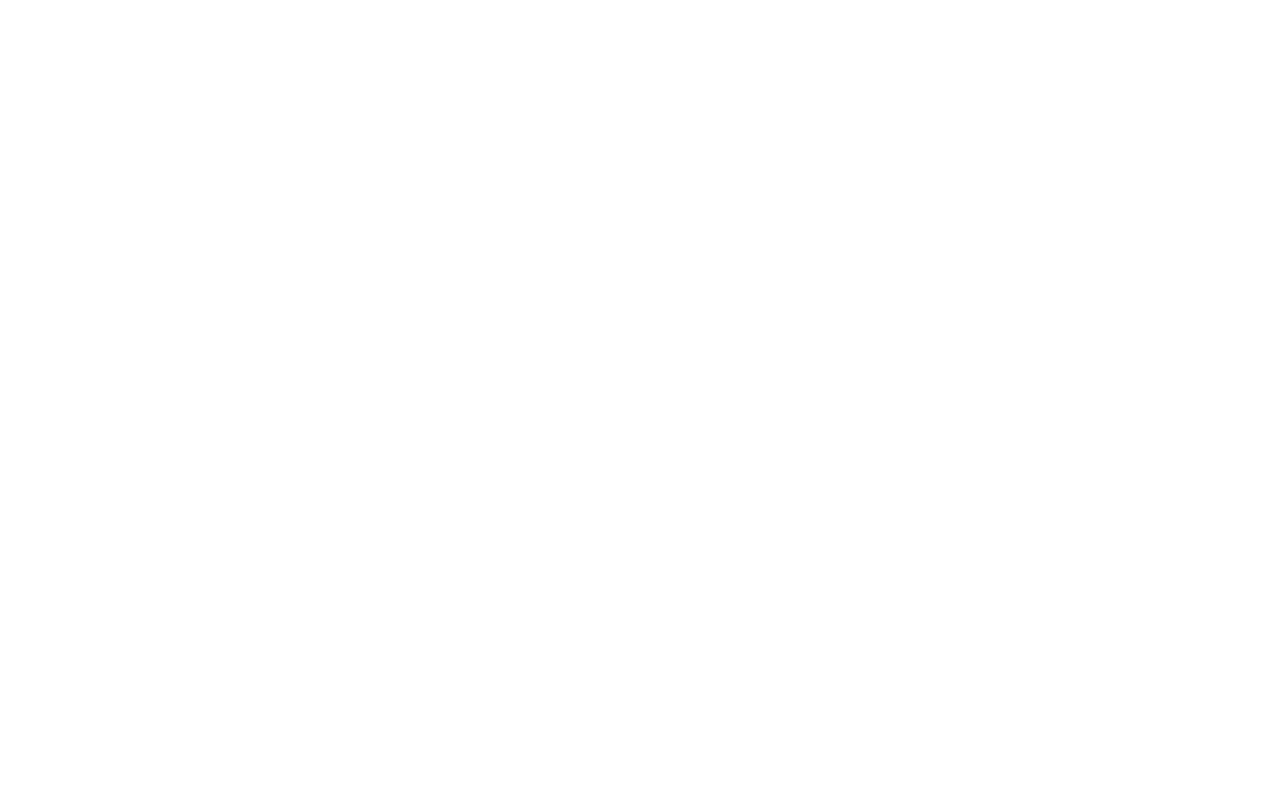
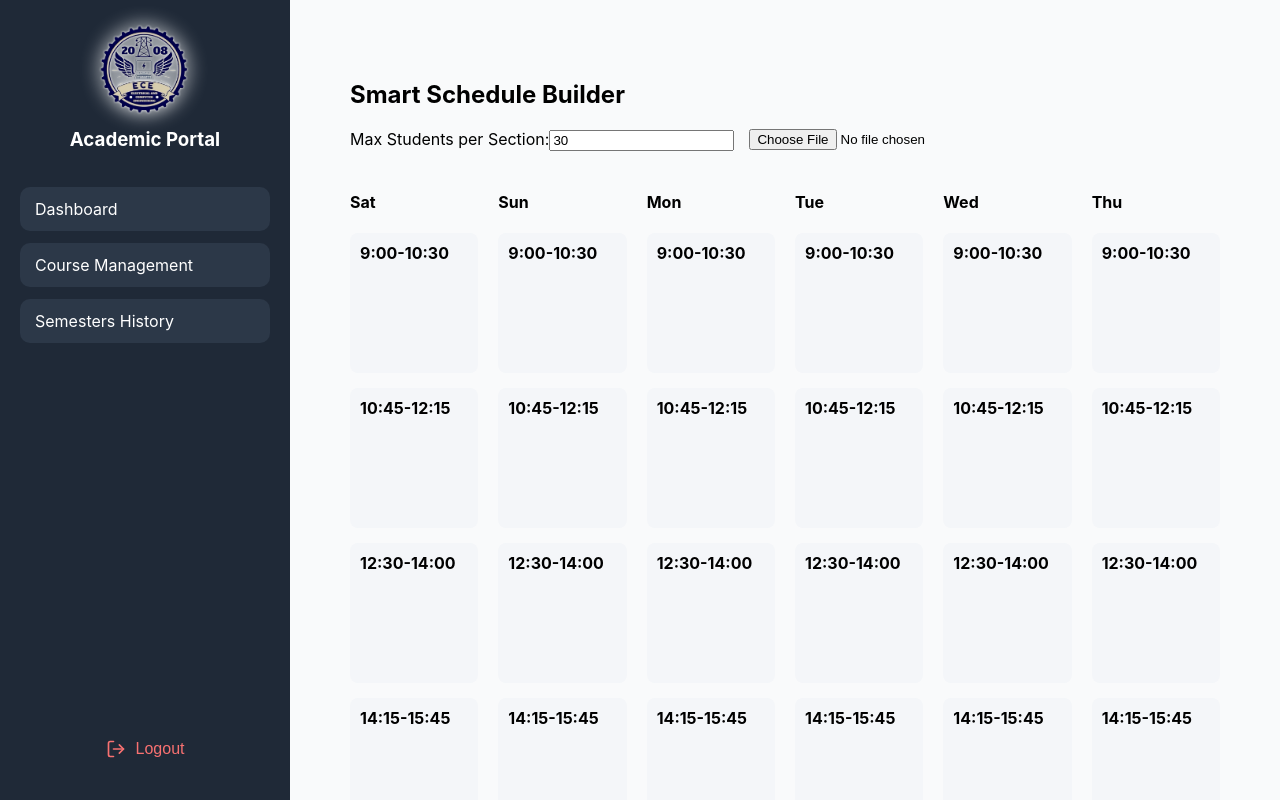
Before and after one commit to reem1002/academic-portal, a React (Create React App) app: page /s in a window 1280 px wide. Before the commit this address had no page. Built offline with nearby package versions, Linux system fonts and the light colour scheme; sample sign-in values are in the browser's storage.

Commit message:
schedule builder

```diff
--- a/package.json
+++ b/package.json
@@ -3,13 +3,18 @@
   "version": "0.1.0",
   "private": true,
   "dependencies": {
+    "@dnd-kit/core": "^6.3.1",
+    "@hello-pangea/dnd": "^18.0.1",
     "@testing-library/dom": "^10.4.1",
     "@testing-library/jest-dom": "^6.9.1",
     "@testing-library/react": "^16.3.2",
     "@testing-library/user-event": "^13.5.0",
     "file-saver": "^2.0.5",
+    "papaparse": "^5.5.3",
     "react": "^19.2.4",
+    "react-beautiful-dnd": "^13.1.1",
     "react-dom": "^19.2.4",
+    "react-dropzone": "^15.0.0",
     "react-icons": "^5.5.0",
     "react-router-dom": "^6.14.2",
     "react-scripts": "5.0.1",
--- a/src/App.js
+++ b/src/App.js
@@ -7,6 +7,7 @@
 import LoginPage from "./pages/LoginPage";
 import CourseDetailsPage from "./pages/CourseDetailsPage";
 import SemesterHistoryPage from "./pages/SemesterHistoryPage";
+import SchedulePage from "./pages/SchedulePage";
 
 
 function App() {
@@ -22,6 +23,8 @@
           <Route path="/course/:code" element={<CourseDetailsPage />} />
           <Route path="/semester-history" element={<SemesterHistoryPage />} />
 
+          <Route path="/s" element={<SchedulePage />} />
+
         </Route>
       </Routes>
     </BrowserRouter>
--- /dev/null
+++ b/src/pages/SchedulePage.jsx
@@ -0,0 +1,217 @@
+import { useState } from "react";
+import Papa from "papaparse";
+import {
+    DragDropContext,
+    Droppable,
+    Draggable,
+} from "@hello-pangea/dnd";
+import "./styles/SchedulePage.css";
+
+const days = ["Sat", "Sun", "Mon", "Tue", "Wed", "Thu"];
+const periods = [
+    "9:00-10:30",
+    "10:45-12:15",
+    "12:30-14:00",
+    "14:15-15:45",
+];
+
+const SchedulePage = () => {
+    const [maxPerSection, setMaxPerSection] = useState(30);
+    const [schedule, setSchedule] = useState({});
+
+    const createEmptyGrid = () => {
+        const grid = {};
+        days.forEach((day) => {
+            periods.forEach((period) => {
+                grid[`${day}-${period}`] = [];
+            });
+        });
+        return grid;
+    };
+
+    const handleFileUpload = (e) => {
+        const file = e.target.files[0];
+        if (!file) return;
+
+        Papa.parse(file, {
+            header: true,
+            skipEmptyLines: true,
+            complete: (results) => {
+                const loadedCourses = results.data
+                    .filter((c) => c["Course Code"])
+
+                    .map((c) => ({
+                        code: c["Course Code"],
+                        name: c["Course Name"],
+                        studentsCount: Number(c["Students Count"]),
+                    }));
+
+                initializeSchedule(loadedCourses);
+            },
+        });
+    };
+
+    const initializeSchedule = (courses) => {
+        const grid = createEmptyGrid();
+
+        let lectureDayIndex = 0;
+
+        courses.forEach((course) => {
+            const totalStudents = course.studentsCount;
+            const numSections = Math.ceil(
+                totalStudents / maxPerSection
+            );
+
+            // ===== 1️⃣ نحط المحاضرة =====
+            const lectureDay = days[lectureDayIndex % days.length];
+            const lecturePeriod = periods[0]; // أول فترة
+            const lectureKey = `${lectureDay}-${lecturePeriod}`;
+
+            grid[lectureKey].push({
+                id: `${course.code}-L`,
+                code: course.code,
+                name: course.name,
+                type: "Lecture",
+            });
+
+            // ===== 2️⃣ نحط السكاشن بعد المحاضرة =====
+            let sectionCounter = 0;
+            let currentDayIndex = lectureDayIndex;
+            let currentPeriodIndex = 1; // بعد المحاضرة
+
+            for (let i = 0; i < numSections; i++) {
+                if (currentPeriodIndex >= periods.length) {
+                    currentDayIndex++;
+                    currentPeriodIndex = 0;
+                }
+
+                const day =
+                    days[currentDayIndex % days.length];
+                const period = periods[currentPeriodIndex];
+                const key = `${day}-${period}`;
+
+                grid[key].push({
+                    id: `${course.code}-S${i + 1}`,
+                    code: course.code,
+                    name: course.name,
+                    type: "Section",
+                    students: Math.min(
+                        maxPerSection,
+                        totalStudents - i * maxPerSection
+                    ),
+                });
+
+                currentPeriodIndex++;
+                sectionCounter++;
+            }
+
+            lectureDayIndex++;
+        });
+
+        setSchedule(grid);
+    };
+
+    const onDragEnd = (result) => {
+        const { source, destination } = result;
+        if (!destination) return;
+
+        const sourceKey = source.droppableId;
+        const destKey = destination.droppableId;
+
+        const sourceClone = Array.from(schedule[sourceKey]);
+        const destClone = Array.from(schedule[destKey]);
+
+        const [moved] = sourceClone.splice(source.index, 1);
+        destClone.splice(destination.index, 0, moved);
+
+        setSchedule({
+            ...schedule,
+            [sourceKey]: sourceClone,
+            [destKey]: destClone,
+        });
+    };
+
+    return (
+        <div className="schedule-container">
+            <h2>Smart Schedule Builder</h2>
+
+            <div className="controls">
+                <label>
+                    Max Students per Section:
+                    <input
+                        type="number"
+                        value={maxPerSection}
+                        onChange={(e) =>
+                            setMaxPerSection(Number(e.target.value))
+                        }
+                    />
+                </label>
+
+                <input
+                    type="file"
+                    accept=".csv"
+                    onChange={handleFileUpload}
+                />
+            </div>
+
+            <DragDropContext onDragEnd={onDragEnd}>
+                <div className="schedule-grid">
+                    {days.map((day) => (
+                        <div key={day} className="day-column">
+                            <h4>{day}</h4>
+
+                            {periods.map((period) => {
+                                const cellKey = `${day}-${period}`;
+
+                                return (
+                                    <Droppable
+                                        droppableId={cellKey}
+                                        key={cellKey}
+                                    >
+                                        {(provided) => (
+                                            <div
+                                                className="period-cell"
+                                                ref={provided.innerRef}
+                                                {...provided.droppableProps}
+                                            >
+                                                <strong>{period}</strong>
+
+                                                {schedule[cellKey]?.map(
+                                                    (item, index) => (
+                                                        <Draggable
+                                                            key={item.id}
+                                                            draggableId={item.id}
+                                                            index={index}
+                                                        >
+                                                            {(provided) => (
+                                                                <div
+                                                                    className={`card ${item.type}`}
+                                                                    ref={provided.innerRef}
+                                                                    {...provided.draggableProps}
+                                                                    {...provided.dragHandleProps}
+                                                                >
+                                                                    <div>{item.code}</div>
+                                                                    <small>
+                                                                        {item.type}
+                                                                    </small>
+                                                                </div>
+                                                            )}
+                                                        </Draggable>
+                                                    )
+                                                )}
+
+                                                {provided.placeholder}
+                                            </div>
+                                        )}
+                                    </Droppable>
+                                );
+                            })}
+                        </div>
+                    ))}
+                </div>
+            </DragDropContext>
+        </div>
+    );
+};
+
+export default SchedulePage;
--- /dev/null
+++ b/src/pages/styles/SchedulePage.css
@@ -0,0 +1,74 @@
+.schedule-container {
+  padding: 30px;
+
+}
+
+.controls {
+  margin-bottom: 20px;
+  display: flex;
+  gap: 15px;
+  align-items: center;
+}
+
+.schedule-grid {
+  display: flex;
+  gap: 20px;
+}
+
+.day-column {
+  flex: 1;
+}
+
+.period-cell {
+  background: #f4f6f9;
+  padding: 10px;
+  margin-bottom: 15px;
+  min-height: 120px;
+  border-radius: 8px;
+}
+
+.section-card {
+  background: #4e73df;
+  color: white;
+  padding: 8px;
+  margin-top: 8px;
+  border-radius: 6px;
+  cursor: grab;
+}
+
+.section-card:hover {
+  background: #2e59d9;
+}
+
+.code {
+  font-weight: bold;
+}
+
+.students {
+  font-size: 12px;
+}
+
+.card {
+  padding: 8px;
+  margin-top: 8px;
+  border-radius: 6px;
+  color: white;
+  cursor: grab;
+}
+
+.Lecture {
+  background: #e74a3b;
+}
+
+.Section {
+  background: #1cc88a;
+}
+
+.warning {
+  background: #ffe0e0;
+  padding: 10px;
+  margin: 15px 0;
+  border-radius: 6px;
+  color: #a30000;
+  font-weight: bold;
+}
```
Also changed, not shown: 1 other file (tests, documents, lock files or other folders).
